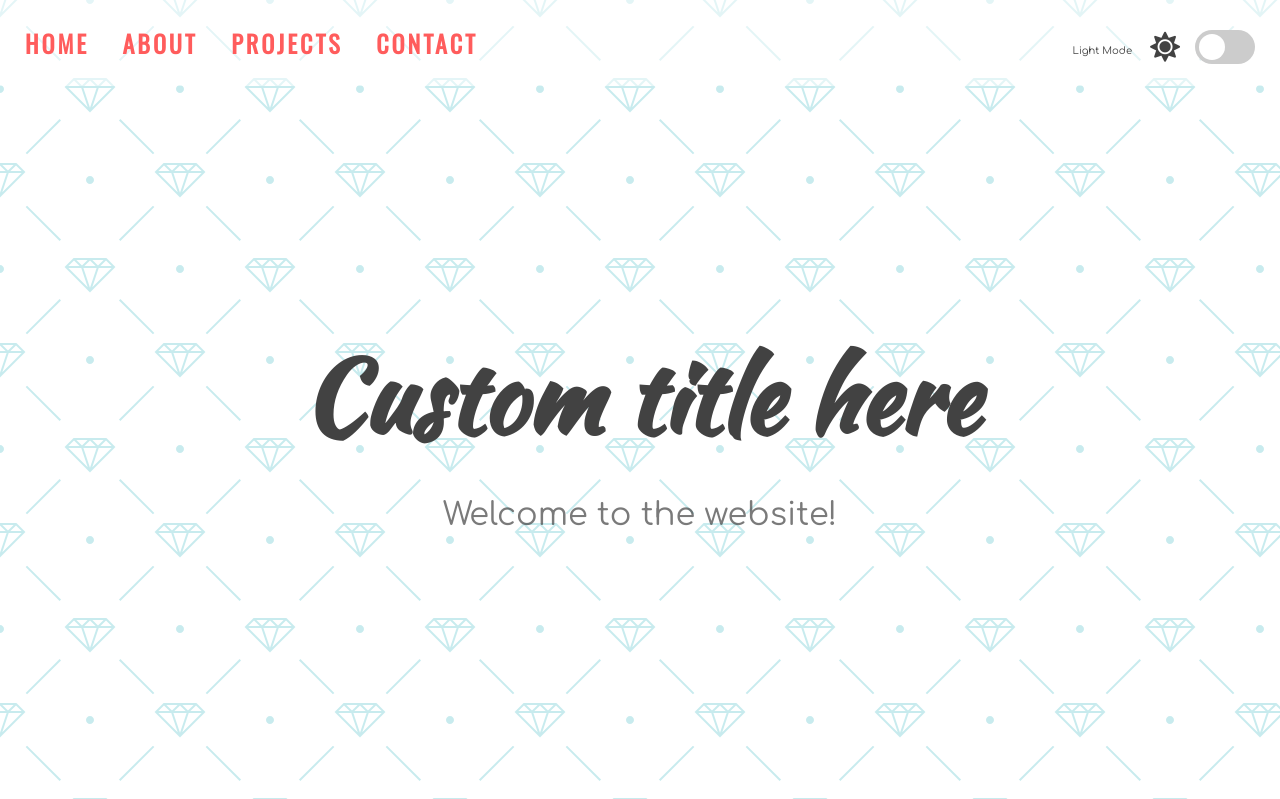
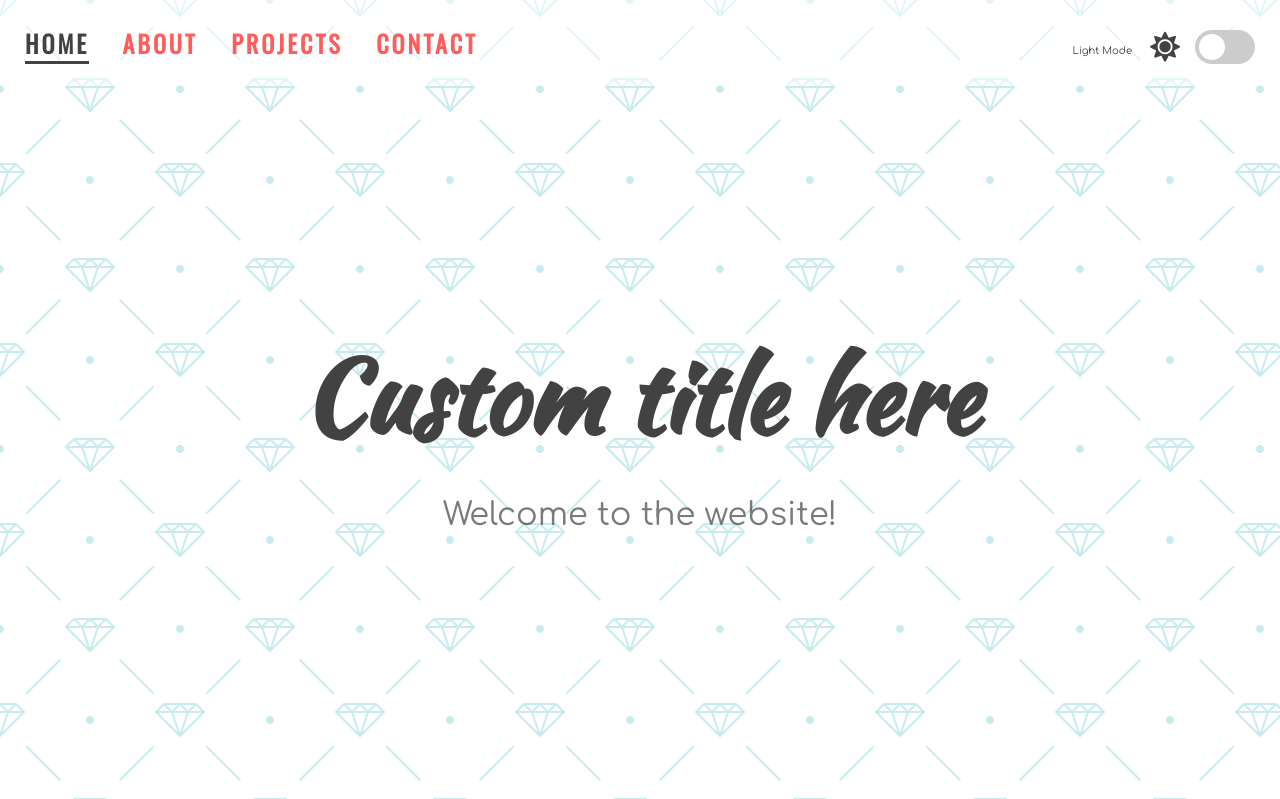
Before and after one commit to Emox87/light-dark-mode, a plain HTML site: page index.html in a window 1280 px wide. Both pictures are taken after a click on the link "HOME". Shown: the top 799 px of the page. Drawn offline with nearby package versions, Linux system fonts and the light colour scheme.

Commit message:
Active tab functionality added

```diff
--- a/index.html
+++ b/index.html
@@ -24,7 +24,7 @@
 
     <!-- Navigation -->
     <nav id="nav">
-        <a href="#home">home</a>
+        <a href="#home" class="active">home</a>
         <a href="#about">about</a>
         <a href="#projects">projects</a>
         <a href="#contact">contact</a>
--- a/script.js
+++ b/script.js
@@ -5,6 +5,7 @@ const image1 = document.getElementById('image1');
 const image2 = document.getElementById('image2');
 const image3 = document.getElementById('image3');
 const textBox = document.getElementById('text-box');
+const links = document.querySelectorAll('a');
 
 const darkThemeObj = {
   name: 'dark',
@@ -21,6 +22,15 @@ const lightThemeObj = {
     toggleText: 'Light Mode',
     toggleIcon: 'fa-sun'
 };
+
+function swtichActiveTab(event) {
+    for (let i = 0; i < links.length; i++) {
+        if (links[i].classList.length > 0) {
+            links[i].classList.remove('active');
+        }
+    }
+    event.target.classList.add('active')
+}
 
 // Dark or Light Images
 function imageMode(color) {
@@ -52,6 +62,10 @@ function switchTheme(e) {
 
 // Event Listener
 toggleSwitch.addEventListener('change', switchTheme);
+for(let i = 0; i < links.length; i++) {
+    links[i].addEventListener('click', (e) => swtichActiveTab(e));
+}
+
 
 // Check Localstorage for theme
 const currentTheme = localStorage.getItem('theme');
--- a/style.css
+++ b/style.css
@@ -81,7 +81,8 @@ a:visited  {
 }
 
 a:hover,
-a:focus {
+a:focus,
+a.active {
   color: var(--on-background);
   border-bottom: .3rem solid;
 }
```
Also changed, not shown: loader.svg (added).
